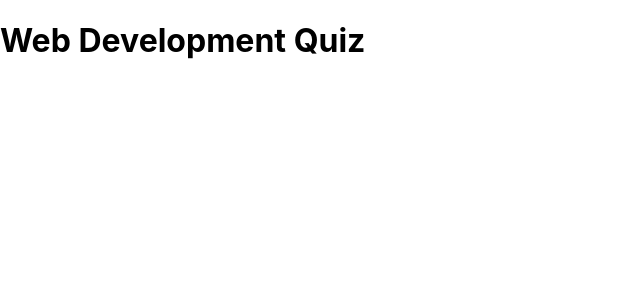
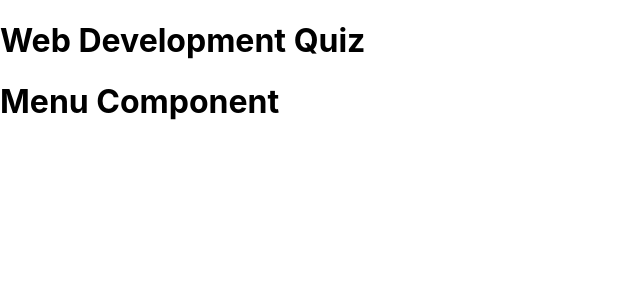
Before and after one commit to Nwpatt/React-Workshop, a React (Create React App) app in the folder quiz-app/: page / in a window 1280 px wide. Shown: the top 300 px of the page, without its empty margins (0-640 px from the left). Built offline with nearby package versions, Linux system fonts and the light colour scheme.

Commit message:
add menu.js quiz.js and score.js

```diff
--- a/quiz-app/src/App.js
+++ b/quiz-app/src/App.js
@@ -1,7 +1,16 @@
+import {useState} from "react"
+import Menu from "./component/Menu";
+import Quiz from "./component/Quiz";
+import Score from "./component/Score";
+
 function App() {
+  const [appState, setAppState] = useState("menu")
   return (
     <div className="App">
       <h1>Web Development Quiz</h1>
+      {appState === "menu" && <Menu/>}
+      {appState === "quiz" && <Quiz/>}
+      {appState === "score" && <Score/>}
     </div>
   );
 }
--- /dev/null
+++ b/quiz-app/src/component/Menu.js
@@ -0,0 +1,9 @@
+const Menu = ()=>{
+    return(
+        <div className="menu">
+            <h1>Menu Component</h1>
+        </div>
+    )
+}
+
+export default Menu;
--- /dev/null
+++ b/quiz-app/src/component/Quiz.js
@@ -0,0 +1,9 @@
+const Quiz = ()=>{
+    return(
+        <div className="quiz">
+            <h1>Quiz Component</h1>
+        </div>
+    )
+}
+
+export default Quiz;
--- /dev/null
+++ b/quiz-app/src/component/Score.js
@@ -0,0 +1,9 @@
+const Score = ()=>{
+    return(
+        <div className="score">
+            <h1>Score Component</h1>
+        </div>
+    )
+}
+
+export default Score;
```
